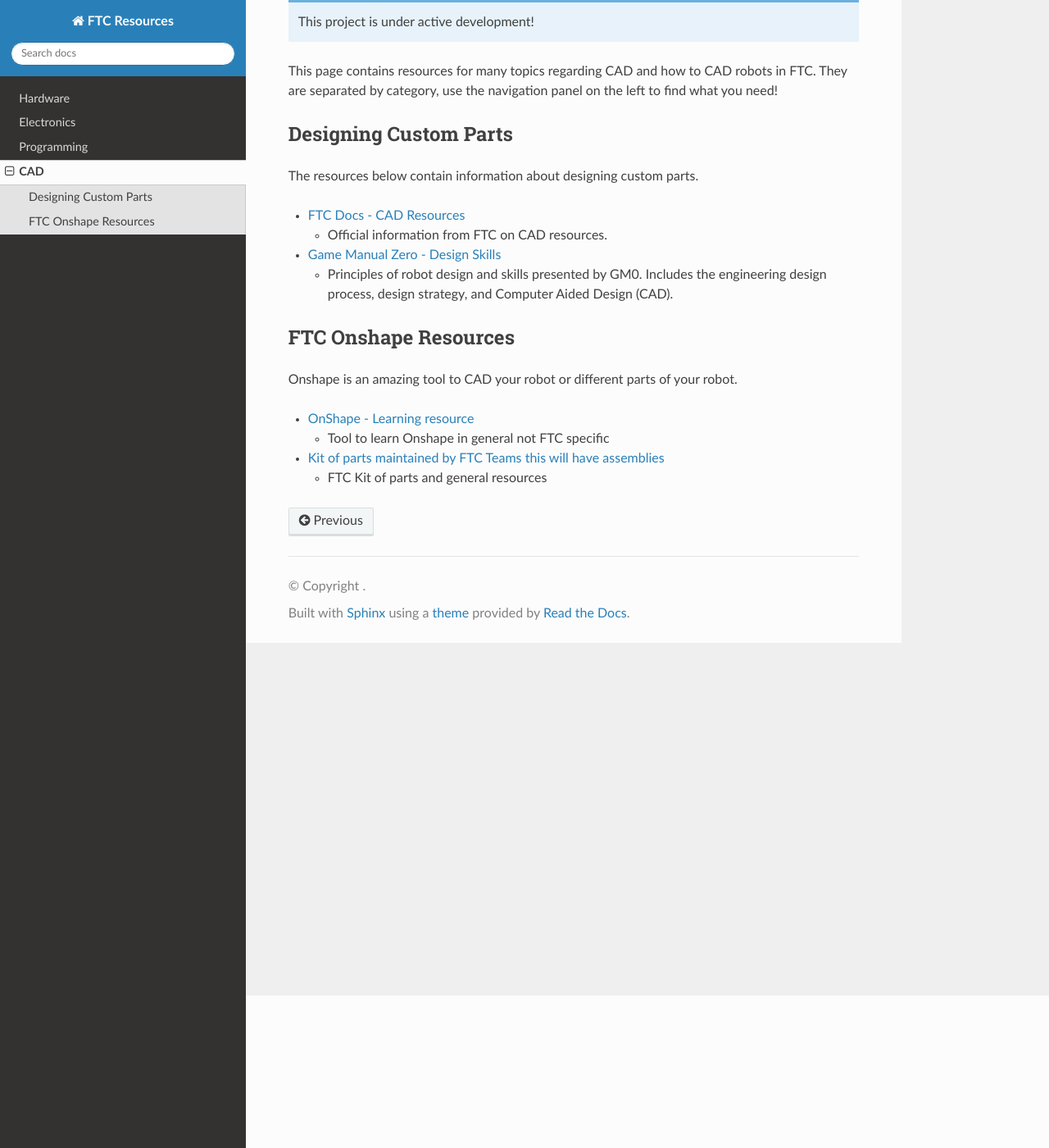
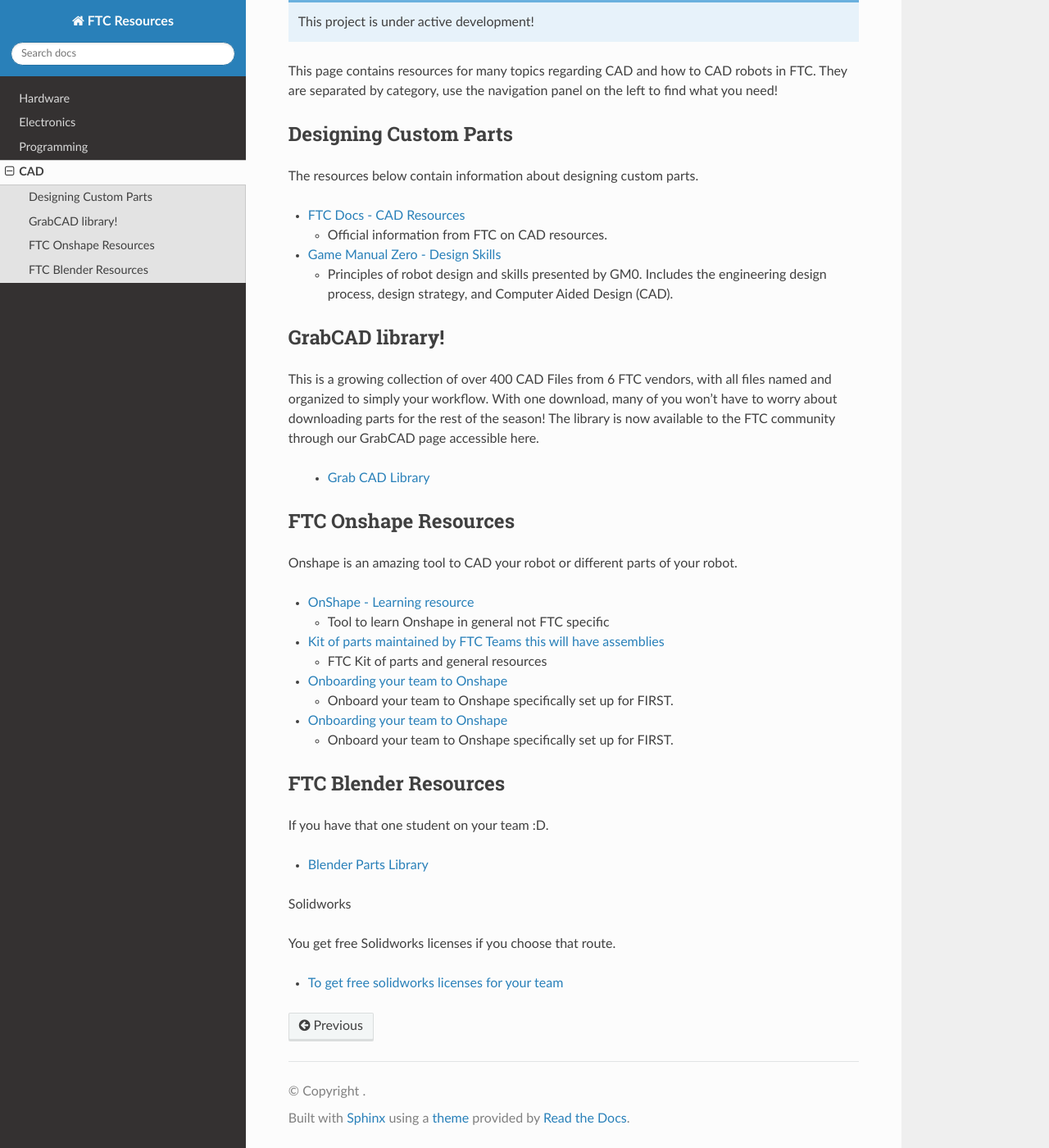
Before and after one commit to GramGra07/All-Goodies, a Sphinx documentation site: the page built from docs/source/cad.rst, in a window 1280 px wide and 1400 px high, scrolled down 186 px. Shown: the whole window at 82% size. Built offline with Sphinx 7.4.7 and the Read the Docs theme 2.0.0, drawn with Linux system fonts in a browser that asks for light colours.

Commit message:
MORE CAD resources

```diff
--- a/docs/source/cad.rst
+++ b/docs/source/cad.rst
@@ -22,6 +22,13 @@
   * Principles of robot design and skills presented by GM0. Includes the engineering design process, design strategy, and Computer Aided Design (CAD).
 
 
+
+GrabCAD library!
+********************************************************************************
+This is a growing collection of over 400 CAD Files from 6 FTC vendors, with all files named and organized to simply your workflow. With one download, many of you won't have to worry about downloading parts for the rest of the season! The library is now available to the FTC community through our GrabCAD page accessible here.
+
+   * `Grab CAD Library <https://workbench.grabcad.com/workbench/projects/gcpgZgLBwhIdL0FfUKJJfM75cqa9RW1ncXaL-lQ4KOl1wa#/space/gcSzacmSeI-l19BYQNPm422pSHLenRxOxVtmaD-Pzynwsq>`_
+
 FTC Onshape Resources
 ********************************************************************************
 
@@ -34,3 +41,24 @@
 * `Kit of parts maintained by FTC Teams this will have assemblies <https://ftconshape.com/>`_
 
   * FTC Kit of parts and general resources
+
+* `Onboarding your team to Onshape <https://www.onshape.com/en/blog/how-to-onboard-your-first-robotics-team>`_
+
+  * Onboard your team to Onshape specifically set up for FIRST.
+
+* `Onboarding your team to Onshape <https://www.onshape.com/en/blog/how-to-onboard-your-first-robotics-team>`_
+
+  * Onboard your team to Onshape specifically set up for FIRST.
+
+
+FTC Blender Resources
+********************************************************************************
+If you have that one student on your team :D.
+
+* `Blender Parts Library <https://ryanhcode.gitbook.io/blender4ftc/blender4ftc-guide>`_
+
+Solidworks
+
+You get free Solidworks licenses if you choose that route.
+
+* `To get free solidworks licenses for your team <http://bit.ly/solidworksfirstform>`_
```
